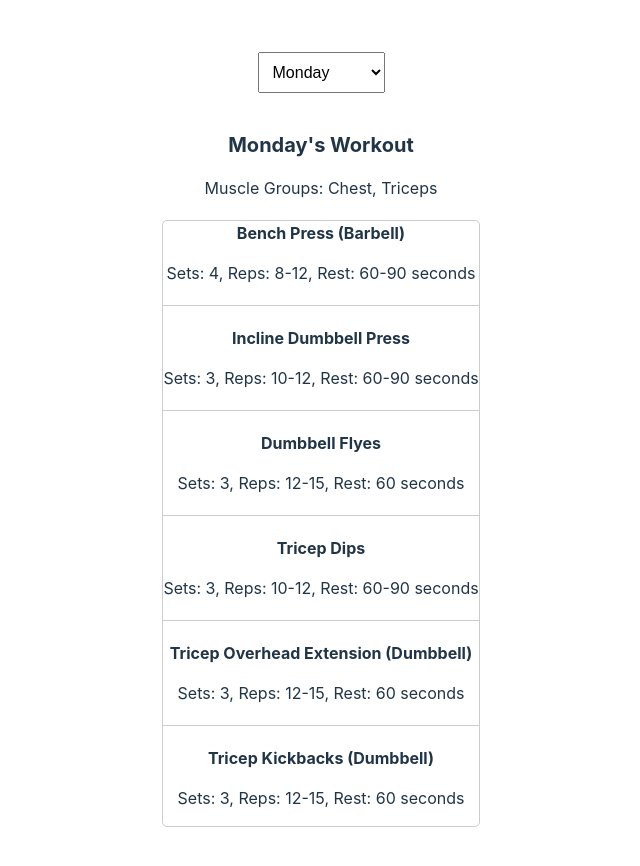
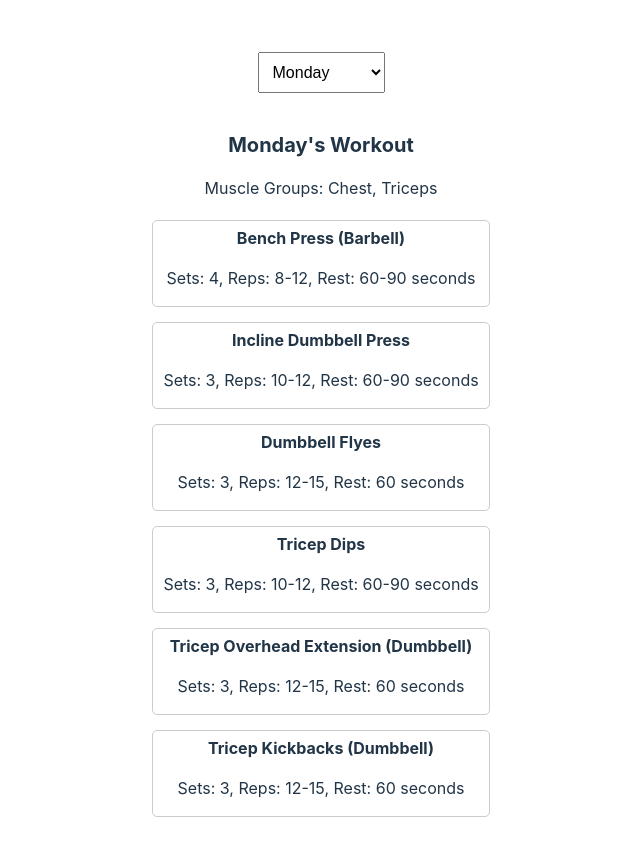
Before and after one commit to Aky97567/workout, a React (Vite) app: page / in a window 1280 px wide. Shown: the top 866 px of the page, without its empty margins (319-959 px from the left). Built offline with nearby package versions, Linux system fonts and the light colour scheme.

Commit message:
improved borders

```diff
--- a/src/workout-plan/WorkoutPlan.styles.ts
+++ b/src/workout-plan/WorkoutPlan.styles.ts
@@ -14,23 +14,17 @@ export const Picker = styled.select`
 
 export const Workout = styled.div`
   margin-top: 20px;
-  border: 1px solid #ccc;
-  border-radius: 5px;
 `;
 
 export const Exercise = styled.div`
   margin-bottom: 15px;
+  border: 1px solid #ccc;
+  border-radius: 5px;
+  padding: 5px 10px 0 10px;
+  box-shadow: 0 4px 8px rgba(255, 255, 255, 0.1);
 `;
 
 export const Title = styled.h2`
   font-size: 20px;
   margin-bottom: 10px;
 `;
-
-export const Divider = styled.span`
-  display: block;
-  width: 100%;
-  height: 1px;
-  background-color: #ccc;
-  margin: 20px 0;
-`;
--- a/src/workout-plan/WorkoutPlan.tsx
+++ b/src/workout-plan/WorkoutPlan.tsx
@@ -2,7 +2,6 @@ import React, { useState, useEffect, ChangeEvent } from "react";
 import workoutData from "./workoutData.json";
 import {
   Container,
-  Divider,
   Exercise,
   Picker,
   Title,
@@ -57,8 +56,6 @@ export const WorkoutPlan: React.FC = () => {
       <p>Muscle Groups: {plan.muscle_groups.join(", ")}</p>
       <Workout>
         {plan.exercises.map((exercise, index) => (
-          <>
-            {index !== 0 && <Divider />}
           <Exercise key={index}>
             <strong>{exercise.name}</strong>
             {exercise.sets && (
@@ -69,7 +66,6 @@ export const WorkoutPlan: React.FC = () => {
             )}
             {exercise.duration && <p>Duration: {exercise.duration}</p>}
           </Exercise>
-          </>
         ))}
       </Workout>
     </Container>
```
Lines whose indentation alone changed are shown as unchanged.
